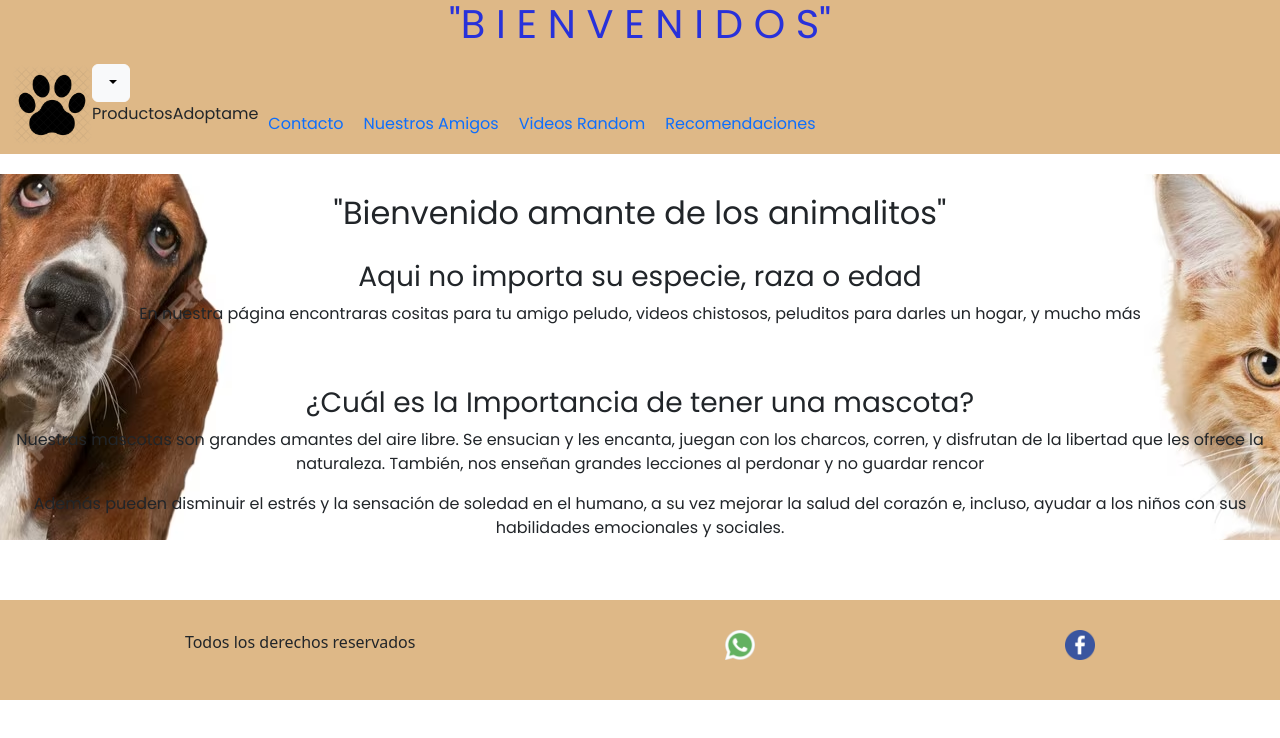
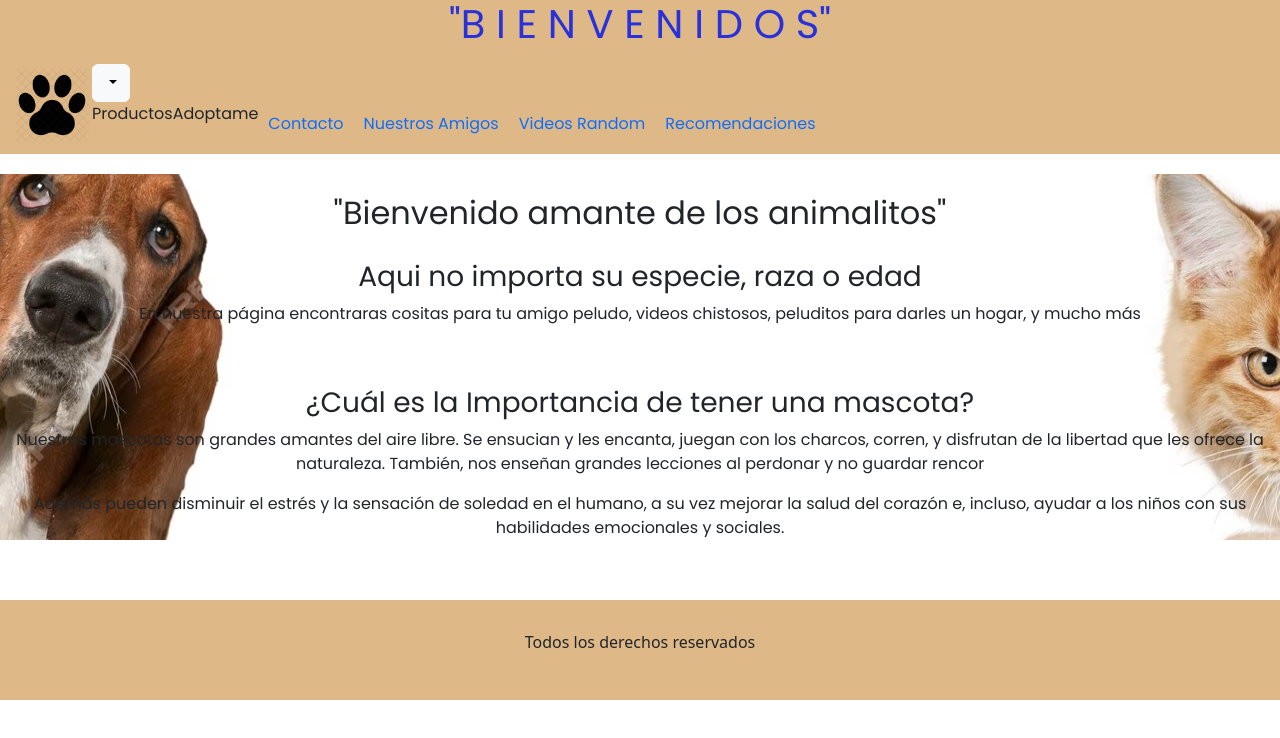
Before and after one commit to morarozascode/Proyecto_2.1.Vivi.azul, a website: page index.html in a window 1280 px wide. Drawn offline with nearby package versions, Linux system fonts and the light colour scheme.

Commit message:
eliminando whatsapp y facebook

```diff
--- a/index.html
+++ b/index.html
@@ -63,8 +63,6 @@
 
     <footer class="pie-pag">
         <p>Todos los derechos reservados</p>
-        <a href="https://web.whatsapp.com/"><img width="30px" src="../assets/whatsapp.png" alt="Whatsapp Animals"></a>
-        <a href="https://www.facebook.com/search/top?q=fundaci%C3%B3n%20huella%20animal%20chile"><img width="30px" src="../assets/facebook.png" alt="Facebook Animals"></a>
     </footer>
   <script src="https://cdn.jsdelivr.net/npm/@popperjs/core@2.11.8/dist/umd/popper.min.js" integrity="sha384-I7E8VVD/ismYTF4hNIPjVp/Zjvgyol6VFvRkX/vR+Vc4jQkC+hVqc2pM8ODewa9r" crossorigin="anonymous"></script>
   <script src="https://cdn.jsdelivr.net/npm/bootstrap@5.3.2/dist/js/bootstrap.min.js" integrity="sha384-BBtl+eGJRgqQAUMxJ7pMwbEyER4l1g+O15P+16Ep7Q9Q+zqX6gSbd85u4mG4QzX+" crossorigin="anonymous"></script>
```
